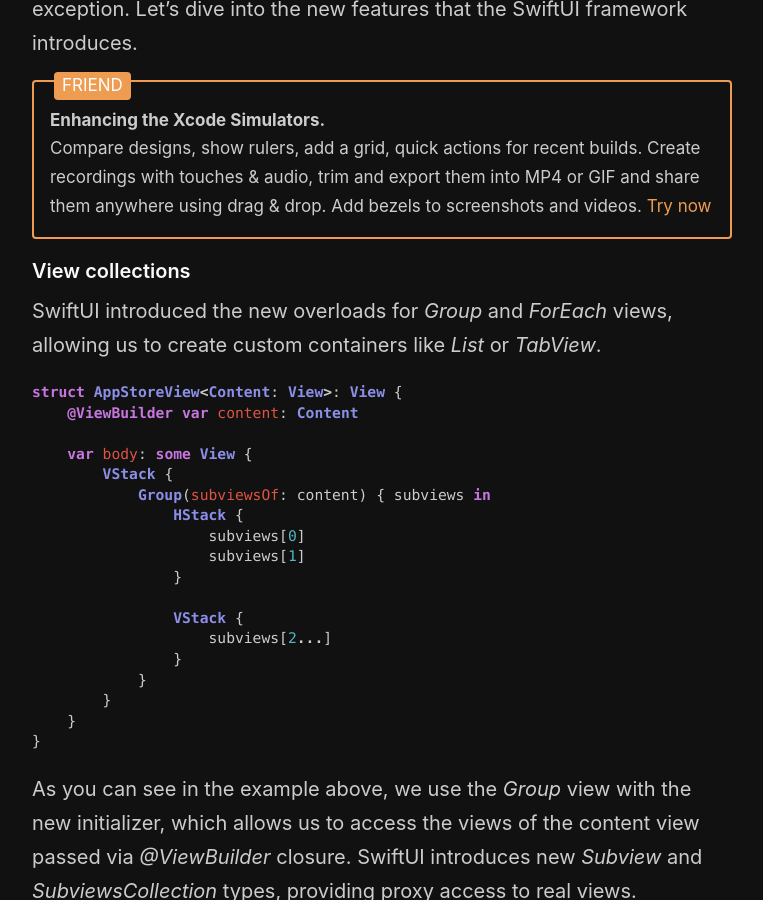
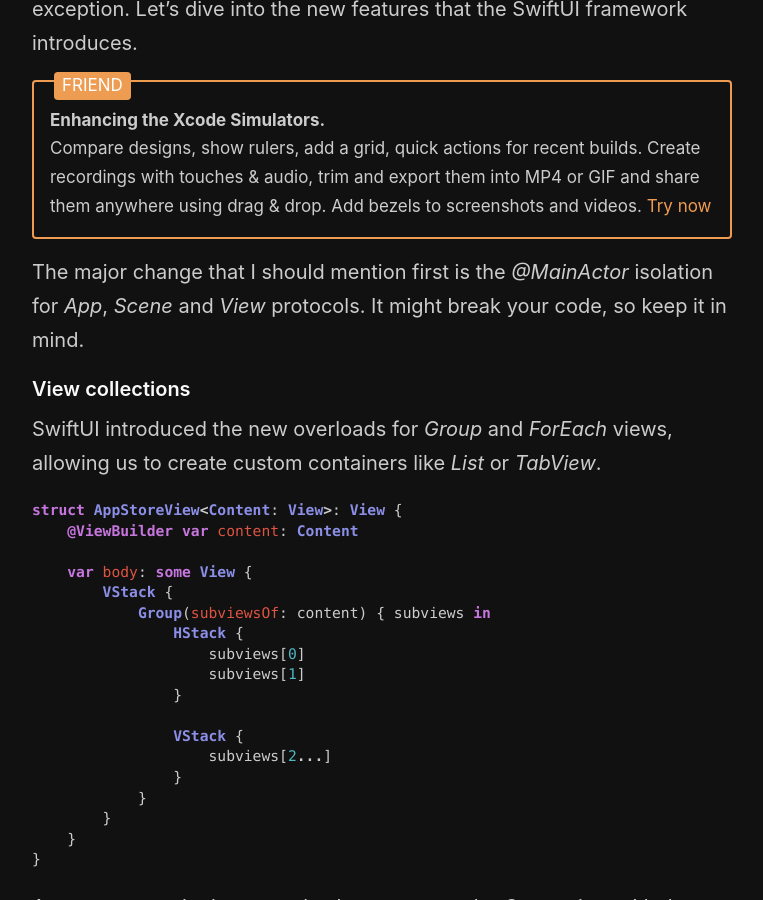
Before and after one commit to mecid/mecid.github.io, a Jekyll site: the page built from _posts/2024-06-10-what-is-new-in-swiftui-after-wwdc24.md, in a window 1280 px wide and 900 px high, scrolled down 352 px. Shown: the whole window, without its empty margins (258-1021 px from the left). Built offline with Jekyll 4.4.1, drawn with Linux system fonts in a browser that asks for light colours.

Commit message:
another addition to the wwdc 24 post

```diff
--- a/_posts/2024-06-10-what-is-new-in-swiftui-after-wwdc24.md
+++ b/_posts/2024-06-10-what-is-new-in-swiftui-after-wwdc24.md
@@ -8,6 +8,8 @@ category: Meta
 WWDC 24 is here, and we have a lot to cover. Every year, SwiftUI matures by introducing more features to catch up with UIKit. This year is no exception. Let's dive into the new features that the SwiftUI framework introduces.
 
 {% include friends.html %}
+
+The major change that I should mention first is the *@MainActor* isolation for *App*, *Scene* and *View* protocols. It might break your code, so keep it in mind.
 
 #### View collections
 SwiftUI introduced the new overloads for *Group* and *ForEach* views, allowing us to create custom containers like *List* or *TabView*.
```
